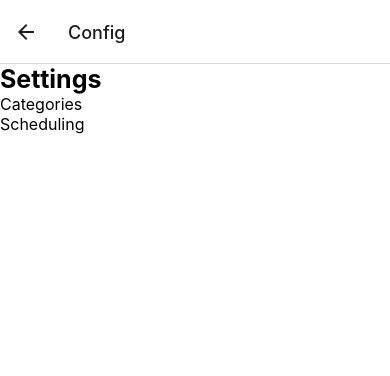
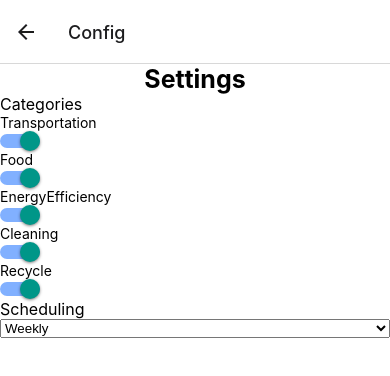
Before and after one commit to weemsj/green_alerts, a React Native app: screen /Config in a window 390 px wide. Shown: the top 376 px of the page. Built offline with nearby package versions, Linux system fonts and the light colour scheme.

Commit message:
IT ALMOST WORKS

```diff
--- a/components/config.js
+++ b/components/config.js
@@ -2,25 +2,13 @@
   Filename: config.js
   Description: Settings panel for alert settings.
 */
-import React from 'react';
+import React, { useState, useEffect } from 'react';
 import AsyncStorage from '@react-native-async-storage/async-storage';
-import { StyleSheet, Text, View, FlatList } from 'react-native';
+import { StyleSheet, Text, View, FlatList, Switch } from 'react-native';
+import { Picker } from '@react-native-picker/picker';
 
-// Frequency Enum
-const FREQUENCY = {
-  WEEKLY: 'weekly',
-  DAILY: 'daily',
-  HOURLY: 'hourly'
-}
-Object.freeze(FREQUENCY)
-
-export const initializeSettings = () => {
-  return 'todo'
-}
-
-export function Configuration (props) {
-
-  let Settings = [
+function getDefaultSettings () {
+  return [
     {
       id: '0',
       setting: {
@@ -45,6 +33,93 @@ export function Configuration (props) {
       }
     }
   ]
+}
+
+/*
+export const initializeSettings = async () => {
+  try {
+    const settings = await AsyncStorage.getItem('@GreenAlertSettings')
+    // if settings don't exist setup defaults
+    if (!settings) {
+      await AsyncStorage.setItem('@GreenAlertSettings', JSON.stringify(getDefaultSettings()))
+    }
+  } catch (e) {
+    // error handling code
+  }
+}
+*/
+
+// private component function
+function ToggleOption (props) {
+
+  let { name, initialState } = props
+
+  const [optionState, setOptionState] = useState(initialState)
+
+  const toggleSwitch = () => setOptionState(previousState => {
+    // TODO: CALL STORE CHANGE IN PERSISTENT STORAGE
+    return !previousState
+  })
+
+  return (
+    <View>
+      <Text>{name}</Text>
+      <Switch
+        trackColor={{ false: "#767577", true: "#81b0ff" }}
+        thumbColor={optionState ? "#f5dd4b" : "#f4f3f4"}
+        onValueChange={toggleSwitch}
+        value={optionState}
+      />
+    </View>
+  );
+}
+
+function SelectionOption (props) {
+  let { name, options, selected } = props
+
+  const [activeOption, setActiveOption] = useState(options[selected])
+
+  return (
+    <Picker
+      selectedValue={activeOption}
+      onValueChange={(itemValue, itemIndex) => setActiveOption(previouState => {
+        // TODO MAKE ASYNC HANGE
+        return itemValue
+      })}
+    >
+      {
+        // list each dropdown option
+        options.map( (option) => {
+          return (
+            <Picker.Item label={option[0].toUpperCase() + option.substr(1)} value={option} />
+          )
+        })
+      }
+    </Picker>
+  )
+}
+
+export function Configuration (props) {
+
+  let [Settings, setSettings] = useState(getDefaultSettings())
+
+  // Check if we have already saved prior settings for this user
+  useEffect( () => {
+    async function checkCache() {
+      try {
+        const savedSettings = await AsyncStorage.getItem('@GreenAlertsSettings')
+        if (savedSettings) {
+          setSettings(defaults => setSettings(JSON.parse(savedSettings)))
+        }
+      } catch (e) {
+        // error catch
+      }
+    }
+
+    checkCache();
+
+  })
+
 
   const renderSetting = ({item}) => {
     let {name, type, options, selected} = item.setting
@@ -54,12 +129,22 @@ export function Configuration (props) {
         return (
           <View>
             <Text style={styles.optionHeader}>{name}</Text>
+            <SelectionOption
+              name={name}
+              options={options}
+              selected={selected}
+            />
           </View>
         )
       case 'toggle':
         return (
           <View>
             <Text style={styles.optionHeader}>{name}</Text>
+            <View>
+              {Object.entries(options).map(([key, value]) => {
+                return <ToggleOption name={key} initialState={value} />
+              })}
+            </View>
           </View>
         )
     }
@@ -86,15 +171,15 @@ export function Configuration (props) {
 const styles = StyleSheet.create({
   container: {
     flex: 1,
-    backgroundColor: "#fff",
-    alignItems: 'left',
-    justifyContent: 'flex-start'
+    backgroundColor: "#fff"
   },
   settingsHeader: {
     fontSize: 25,
-    fontWeight: "bold"
+    fontWeight: "bold",
+    textAlign: "center"
   },
   optionHeader: {
+    textAlign: "left",
     fontSize: 16
   }
 })
--- a/package.json
+++ b/package.json
@@ -9,6 +9,7 @@
   },
   "dependencies": {
     "@react-native-async-storage/async-storage": "~1.15.0",
+    "@react-native-picker/picker": "^2.1.0",
     "@react-navigation/native": "^6.0.2",
     "@react-navigation/native-stack": "^6.1.0",
     "expo": "~42.0.1",
```
Also changed, not shown: 1 other file (tests, documents, lock files or other folders).
